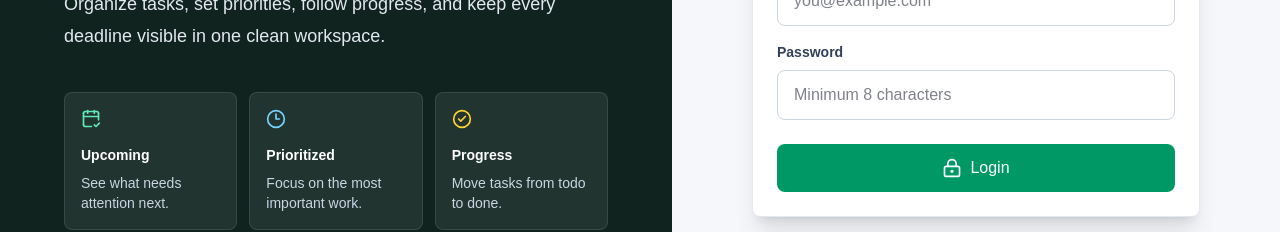
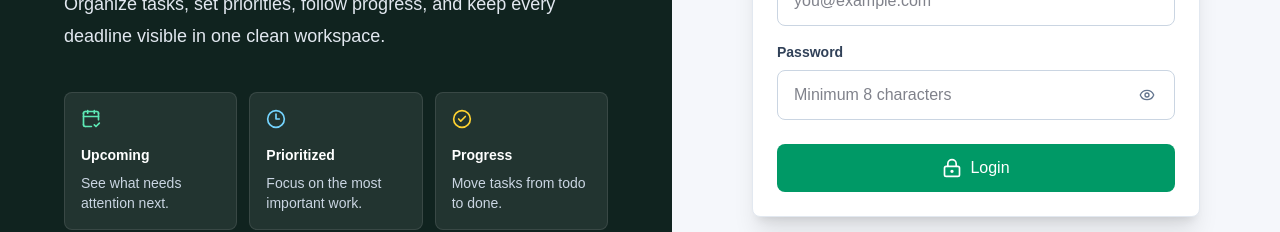
Before and after one commit to saransh619/smarttask, a Next.js app in the folder client/: page / in a window 1280 px wide. Shown: the part 408-640 px from the top of the page. Built offline with nearby package versions, Linux system fonts and the light colour scheme; no server answers.

Commit message:
feat: add password visibility toggle

```diff
--- a/client/components/auth/AuthPanel.tsx
+++ b/client/components/auth/AuthPanel.tsx
@@ -5,6 +5,8 @@
   CalendarCheck2,
   CheckCircle2,
   Clock3,
+  Eye,
+  EyeOff,
   Loader2,
   LockKeyhole,
   LogIn,
@@ -29,6 +31,7 @@
 
 export function AuthPanel({ onSubmit, isLoading }: Props) {
   const [mode, setMode] = useState<"login" | "register">("login");
+  const [showPassword, setShowPassword] = useState(false);
   const {
     register,
     handleSubmit,
@@ -149,12 +152,23 @@
 
           <label className="mb-6 block">
             <span className="mb-2 block text-sm font-semibold text-slate-700">Password</span>
-            <input
-              {...register("password")}
-              type="password"
-              className="w-full rounded-lg border border-slate-300 px-4 py-3 outline-none focus:border-emerald-600"
-              placeholder="Minimum 8 characters"
-            />
+            <div className="relative">
+              <input
+                {...register("password")}
+                type={showPassword ? "text" : "password"}
+                className="w-full rounded-lg border border-slate-300 px-4 py-3 pr-12 outline-none focus:border-emerald-600"
+                placeholder="Minimum 8 characters"
+              />
+              <button
+                type="button"
+                onClick={() => setShowPassword((currentValue) => !currentValue)}
+                className="absolute right-3 top-1/2 flex h-8 w-8 -translate-y-1/2 items-center justify-center rounded-md text-slate-500 transition hover:bg-slate-100 hover:text-slate-900"
+                aria-label={showPassword ? "Hide password" : "Show password"}
+                title={showPassword ? "Hide password" : "Show password"}
+              >
+                {showPassword ? <EyeOff className="h-4 w-4" /> : <Eye className="h-4 w-4" />}
+              </button>
+            </div>
             {errors.password && (
               <span className="mt-1 block text-sm text-rose-600">{errors.password.message}</span>
             )}
```
